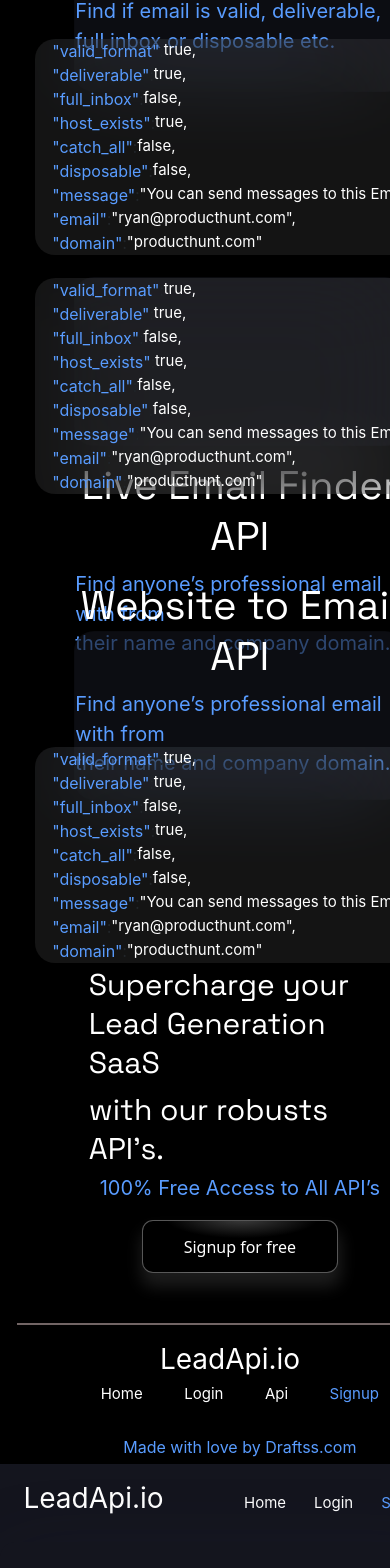
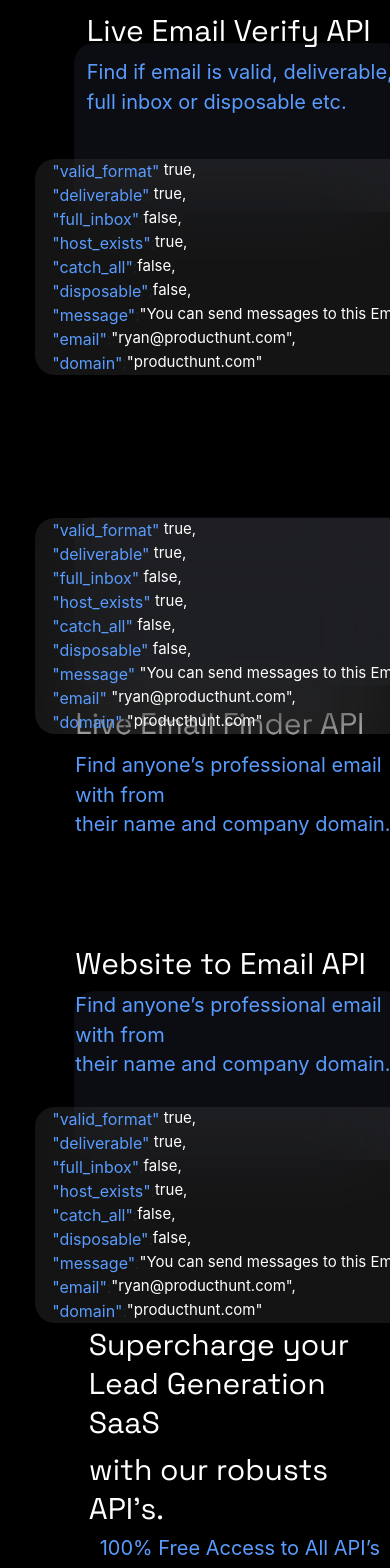
Before and after one commit to blacksalman/leadApi-io, a React (Create React App) app: page /home in a window 390 px wide. Shown: the part 1352-2920 px from the top of the page. Built offline with nearby package versions, Linux system fonts and the light colour scheme.

Commit message:
updated error page issue

```diff
--- a/src/App.js
+++ b/src/App.js
@@ -1,4 +1,4 @@
-import React from 'react'
+import React, { useEffect, useState } from 'react'
 import '../node_modules/bootstrap/dist/css/bootstrap.min.css'
 import './App.css'
 import Dashboard from './Components/Dashboard'
@@ -8,12 +8,23 @@ import SignUp from './Components/Singup'
 import Login from './Components/Login'
 import ResetPassword from './Components/ResetPassword'
 import Error from './Components/Error'
+import { useLocation } from 'react-router-dom'
 function App() {
-  const pathName = window.location.href
-  const location = ['login', 'signup', 'reset-password', 'dashboard'];
-  const url = location.some(urlData => pathName.includes(urlData))
+  const location = useLocation();
+  const hostPathName = window.location.pathname;
+  const [hostUrl, setHostUrl] = useState(hostPathName)
+  const urlLocation = ['login', 'signup', 'reset-password', 'dashboard', 'home'];
+
+  useEffect(()=>{
+    const url = urlLocation.some(urlData => (location.pathname.includes(urlData) || location.pathname === '/'))
+    setHostUrl(url)
+  }, [location])
+
   return (
     <>
+      {
+        !hostUrl && <Error/>
+      }
       <Routes>
         <Route exact path="/" element={<HomePage />} />
         <Route exact path="/home" element={<HomePage />} />
@@ -23,10 +34,6 @@ function App() {
         <Route exact path="/dashboard" element={<Dashboard />} />
       </Routes>
 
-      {
-        !url && <Error/>
-      }
-
     </>
 
   )
--- a/src/Data/HomePage.css
+++ b/src/Data/HomePage.css
@@ -204,12 +204,28 @@
         flex-direction: column;
     }
 
+    .card-section {
+        padding-top: 120px;
+    }
+
+    .card-section.second-card-section {
+        margin-top: 85px;
+    }
+
     .inner-card-section {
-        padding-bottom: 20px;
+        padding-bottom: 70px
     }
 
     .inner-card-section.second-card-section{
         padding-top: 36px;
+    }
+
+    .data-heading {
+        font-size: 30px;
+    }
+
+    .data-heading-para {
+        padding-bottom: 5px;
     }
 
     .inner-supercharge {
--- a/src/Data/HomePage.jsx
+++ b/src/Data/HomePage.jsx
@@ -70,7 +70,7 @@ function HomePage() {
                     </div>
                 </div>
             </div>
-            <div className='card-section' style={{marginTop: "185px"}}>
+            <div className='card-section second-section' style={{marginTop: "185px"}}>
                 <div className='card'>
                     <div style={{borderRadius: "20px", background: 'rgba(217, 217, 217, 0.09)', backdropFilter: 'blur(42px)', height: "259px", display:'flex' ,alignItems: "center",width: "409px",justifyContent: "center",paddingLeft: "10px"}}>
                         <div>
```
